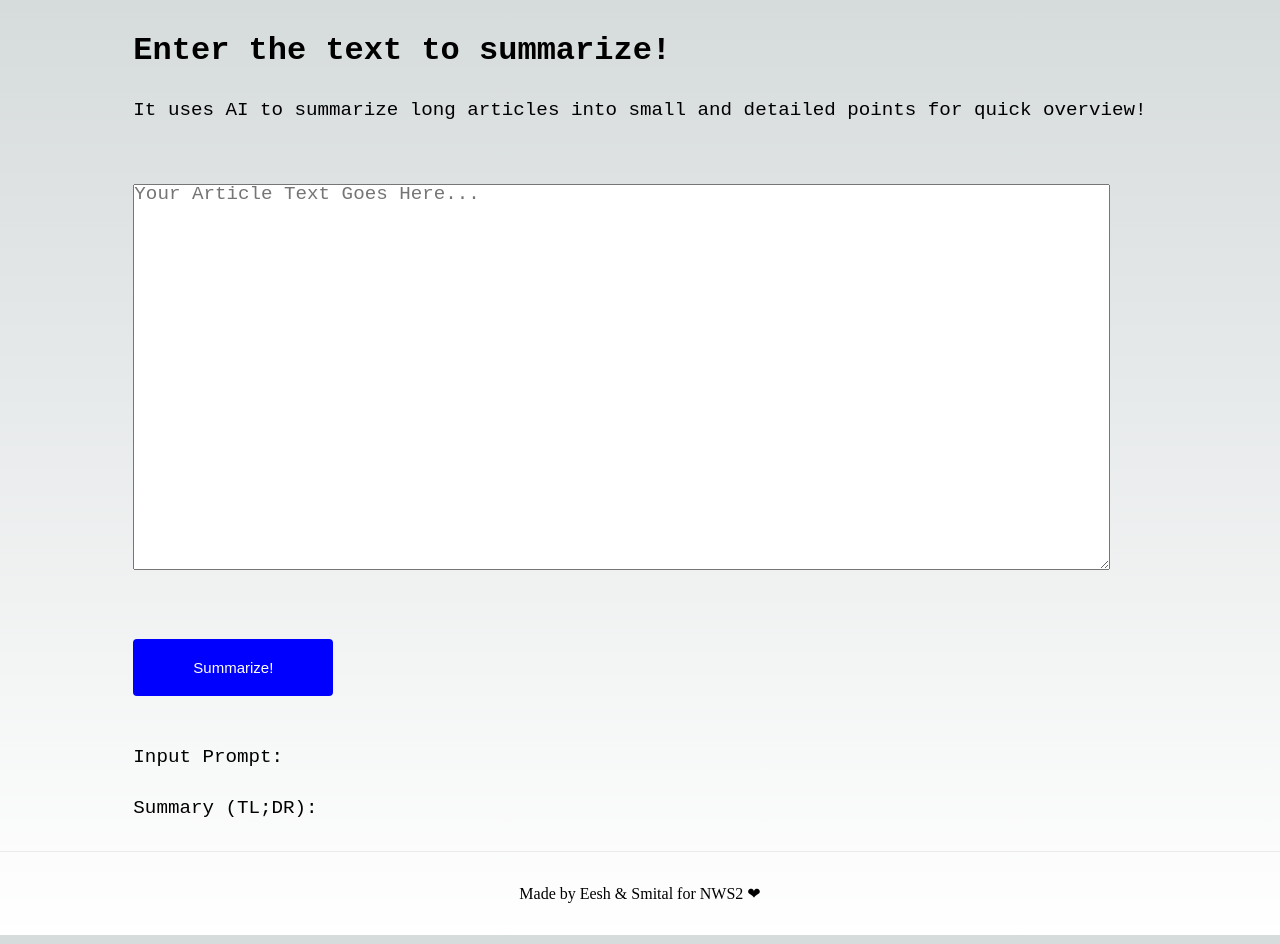
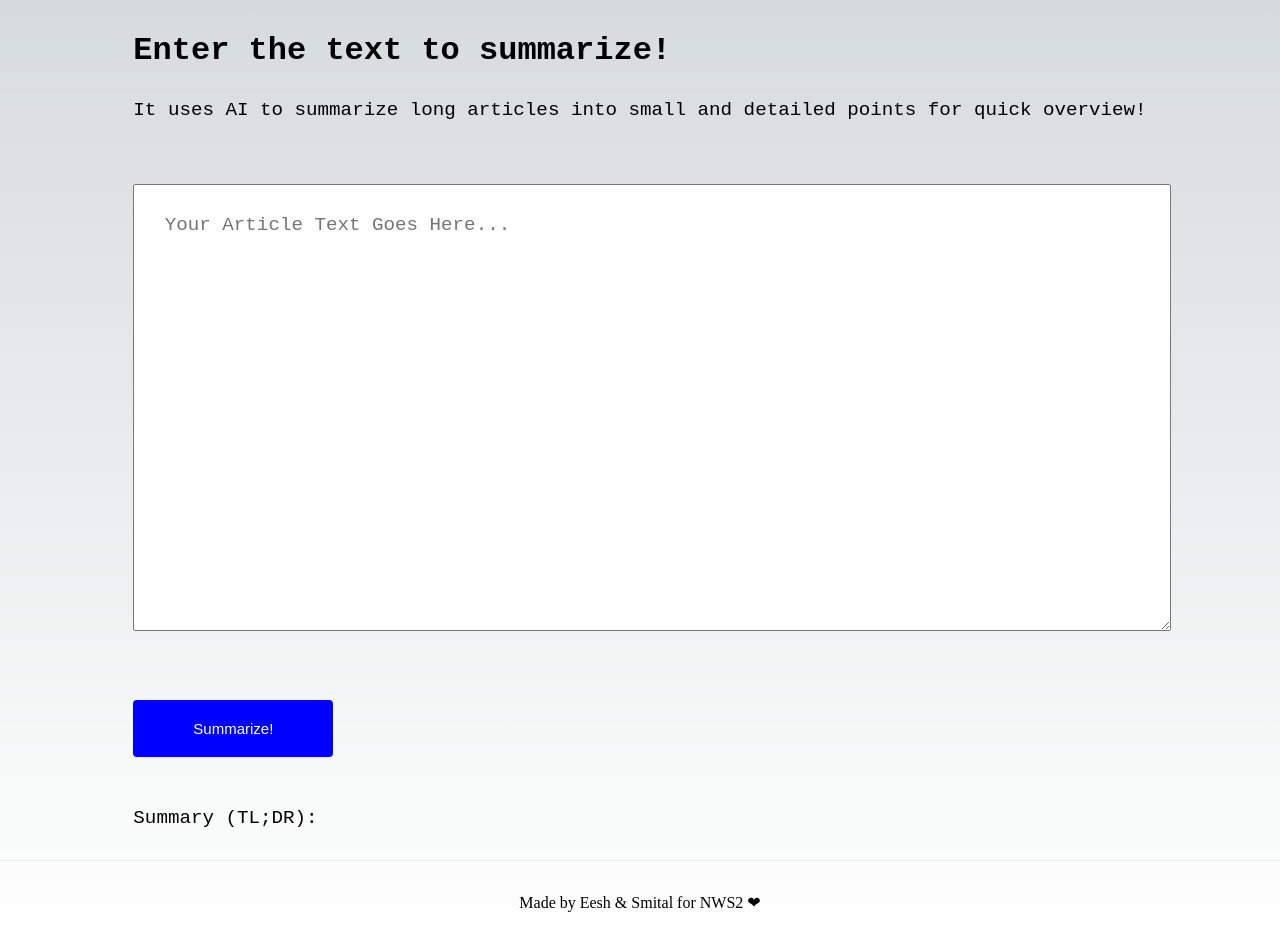
Before and after one commit to eeshsingh123/tldr-summarizer, a Next.js app: page / in a window 1280 px wide. Built offline with nearby package versions, Linux system fonts and the light colour scheme.

Commit message:
Removing Input text

```diff
--- a/pages/index.js
+++ b/pages/index.js
@@ -49,9 +49,9 @@ export default function Home() {
             </button>
           </div>
           <div>
-            <div className={styles.description}>
+            {/* <div className={styles.description}>
               Input Prompt: {currentPrompt}
-            </div>
+            </div> */}
             <div className={styles.description}>
               Summary (TL;DR):{summaryResult}
             </div>
@@ -78,7 +78,7 @@ export default function Home() {
           <textarea
             rows="20"
             cols="80"
-            className={styles.description}
+            className={styles.placeholder}
             placeholder="Your Article Text Goes Here..."
             ref={inputPrompt}
           ></textarea>
--- a/styles/Home.module.css
+++ b/styles/Home.module.css
@@ -51,3 +51,10 @@
     align-items: center;
   }
 }
+.placeholder{
+    line-height: 1;
+    margin: 2rem 0;
+    font-size: 1.2rem;
+    padding: 3%;
+
+}
```
